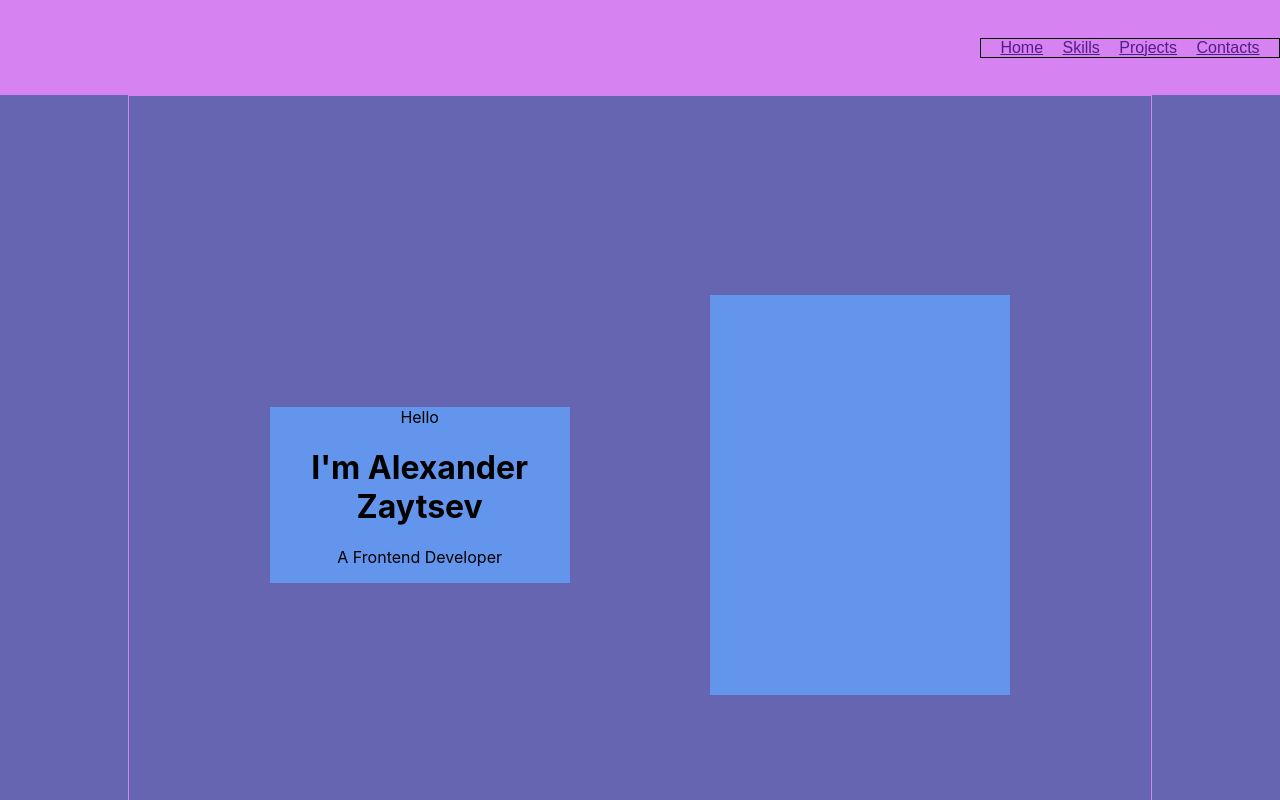
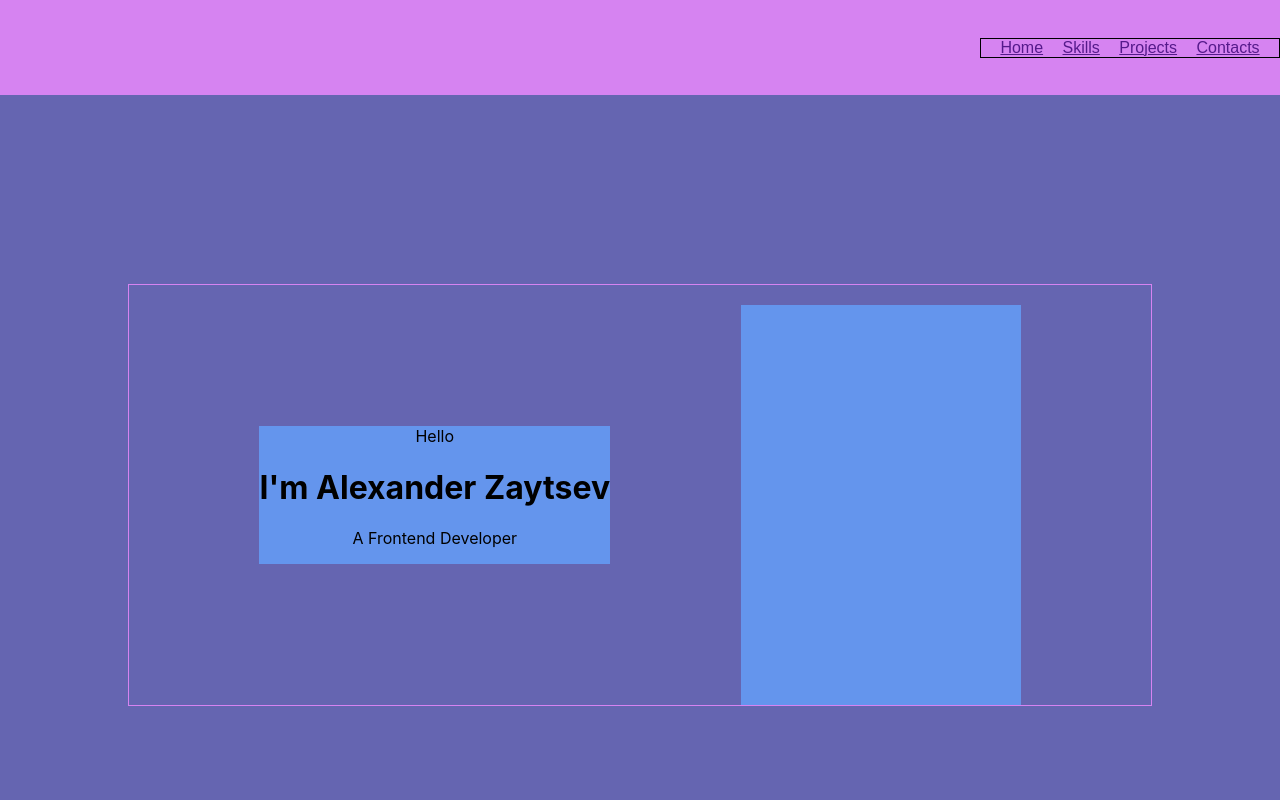
Before and after one commit to Zitz59/portfolio1, a React (Create React App) app: page / in a window 1280 px wide. Shown: the top 800 px of the page. Built offline with nearby package versions, Linux system fonts and the light colour scheme.

Commit message:
edit styles for Main

```diff
--- a/src/main/Main.module.css
+++ b/src/main/Main.module.css
@@ -1,15 +1,20 @@
 .mainBlock {
-    height: 100vh;
+    min-height: 100vh;
+    min-width: 280px;
     background-color: #6565b1;
+    display: flex;
+    flex-direction: column;
+    justify-content: center;
 }
 
 .mainDesc {
-    width: 300px;
+    min-width: 280px;
     background-color: cornflowerblue;
 }
 
 .mainPhoto {
-    width: 300px;
-    height: 400px;
+    min-width: 280px;
+    min-height: 400px;
     background-color: cornflowerblue;
+    margin-top: 20px;
 }
```
